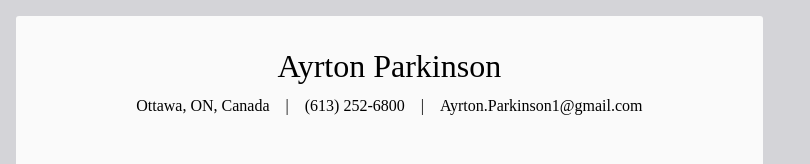
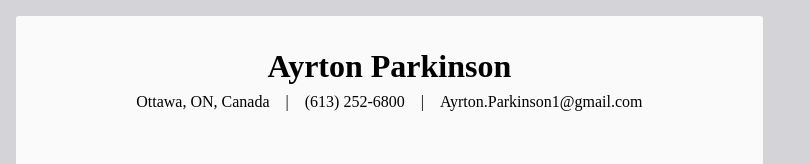
Before and after one commit to ayrt-n/cv-maker, a React (Create React App) app: page / in a window 1280 px wide. Shown: the top 164 px of the page, without its empty margins (0-810 px from the left). Built offline with nearby package versions, Linux system fonts and the light colour scheme.

Commit message:
Adjust spacing of Resume Header

```diff
--- a/src/styles/ResumeHeader.css
+++ b/src/styles/ResumeHeader.css
@@ -1,10 +1,12 @@
 .Resume-Header {
   text-align: center;
+  margin-bottom: 2rem;
 }
 
 .Resume-Header-title {
   font-size: 2rem;
-  margin-bottom: 1rem;
+  margin-bottom: 0.75rem;
+  font-weight: 600;
 }
 
 .Resume-Header-subtitle-container {
```
